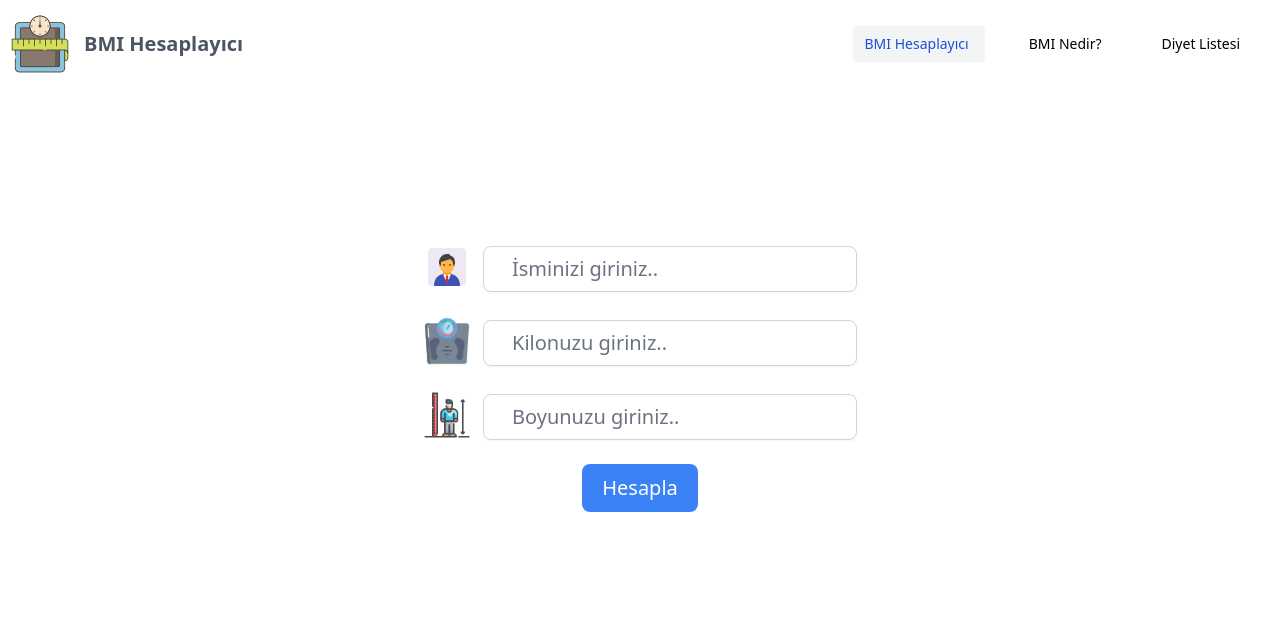
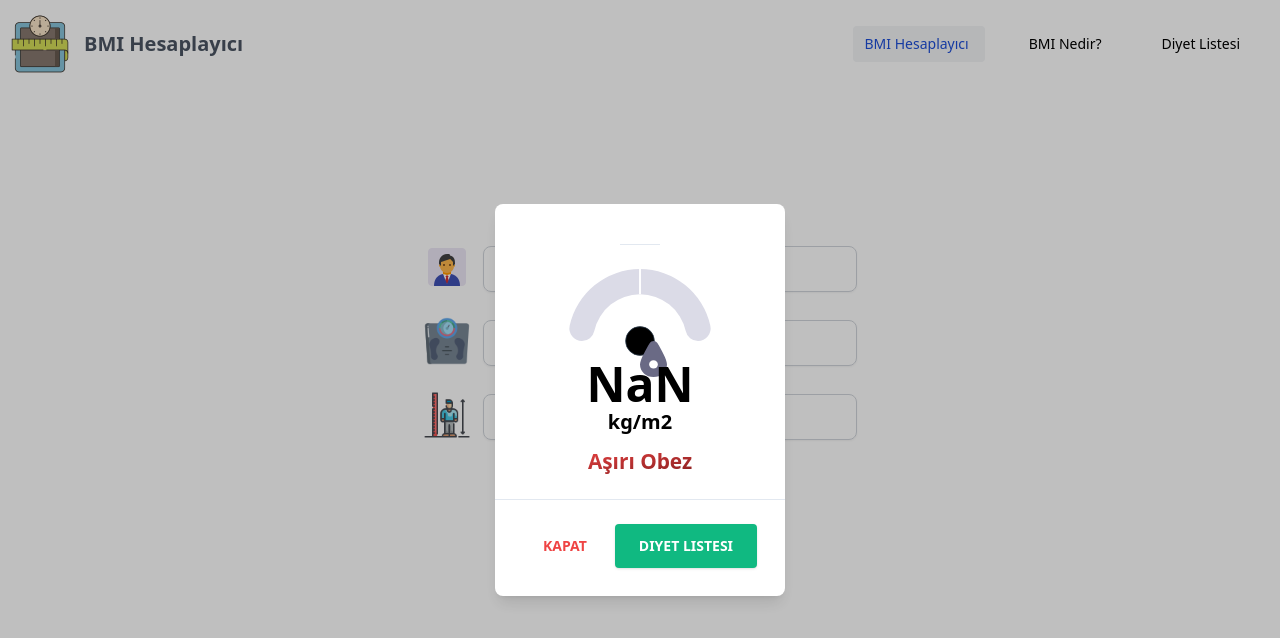
Before and after one commit to ahmetgursel/bmi-calc-app, a React (Create React App) app: page / in a window 1280 px wide. Both pictures are taken after a click on the button "Hesapla". Shown: the top 638 px of the page. Built offline with nearby package versions, Linux system fonts and the light colour scheme.

Commit message:
✨ add bmi model

```diff
--- /dev/null
+++ b/src/components/BmiModal/index.jsx
@@ -0,0 +1,43 @@
+import Gauge from '../Gauge';
+
+function BmiModal({ handleCloseModalBtn, handleDietListBtn, label, value }) {
+  return (
+    <>
+      <div className='fixed inset-0 z-50 flex items-center justify-center overflow-x-hidden overflow-y-auto outline-none focus:outline-none'>
+        <div className='relative w-auto max-w-3xl mx-auto my-6'>
+          {/*content*/}
+          <div className='relative flex flex-col w-full bg-white border-0 rounded-lg shadow-lg outline-none focus:outline-none'>
+            {/*header*/}
+            <div className='p-5 mx-auto border-b border-solid rounded-t border-slate-200'>
+              <h3 className='mx-auto text-3xl font-black '>{label}</h3>
+            </div>
+            {/*body*/}
+            <div className='p-6 mx-auto'>
+              <Gauge label={label} value={value} />
+            </div>
+            {/*footer*/}
+            <div className='flex items-center justify-end p-6 border-t border-solid rounded-b border-slate-200'>
+              <button
+                className='px-6 py-2 mb-1 mr-1 text-sm font-bold text-red-500 uppercase transition-all duration-150 ease-linear outline-none background-transparent focus:outline-none'
+                type='button'
+                onClick={handleCloseModalBtn}
+              >
+                Kapat
+              </button>
+              <button
+                className='px-6 py-3 mb-1 mr-1 text-sm font-bold text-white uppercase transition-all duration-150 ease-linear rounded shadow outline-none bg-emerald-500 active:bg-emerald-600 hover:shadow-lg focus:outline-none'
+                type='button'
+                onClick={handleDietListBtn}
+              >
+                Diyet Listesi
+              </button>
+            </div>
+          </div>
+        </div>
+      </div>
+      <div className='fixed inset-0 z-40 bg-black opacity-25'></div>
+    </>
+  );
+}
+
+export default BmiModal;
--- a/src/components/Calculator/index.jsx
+++ b/src/components/Calculator/index.jsx
@@ -1,21 +1,54 @@
 import { useState } from 'react';
+import { useNavigate } from 'react-router-dom';
 
 import idendityIcon from '../../assets/name-icon-64.png';
 import weightIcon from '../../assets/weight-icon-64.png';
 import heightIcon from '../../assets/height-icon-64.png';
 
+import BmiModal from '../BmiModal';
+
+// TODO: change input form with slider
+// TODO: form validation
+// TODO: color schemas
+
 function Calculator() {
+  const navigate = useNavigate();
+
   const [name, setName] = useState('');
   const [weight, setWeight] = useState('');
   const [height, setHeight] = useState('');
+  const [isModelOpen, setIsModelOpen] = useState(false);
+  const [calculatedBmi, setCalculatedBmi] = useState(0);
 
   const handleHesaplaBtn = () => {
+    let calculatedHeight = height / 100;
+    setCalculatedBmi((weight / (calculatedHeight * calculatedHeight)).toFixed(2));
     console.log('name', name);
     console.log('weight', weight);
-    console.log('height', height);
+    console.log('height', height / 100);
+    console.log('bmi', calculatedBmi);
+    setIsModelOpen(true);
+  };
+
+  const handleCloseModalBtn = () => {
+    setIsModelOpen(false);
+  };
+
+  const handleDietListBtn = () => {
+    console.log('diyet listesi');
+    navigate('/diet-list');
   };
 
   return (
+    <>
+      {isModelOpen && (
+        <BmiModal
+          handleCloseModalBtn={handleCloseModalBtn}
+          handleDietListBtn={handleDietListBtn}
+          label={name}
+          value={calculatedBmi}
+        />
+      )}
       <div className='container mt-10 mx-auto  px-2 py-2.5 space-y-6 md:mt-36'>
         <div className='flex items-center justify-center'>
           <label htmlFor='name' className='block mr-3 text-sm font-medium text-gray-700 '>
@@ -72,6 +105,7 @@ function Calculator() {
           </button>
         </div>
       </div>
+    </>
   );
 }
 
--- a/src/components/Gauge/index.jsx
+++ b/src/components/Gauge/index.jsx
@@ -3,10 +3,34 @@ import { arc } from 'd3-shape';
 import { scaleLinear } from 'd3-scale';
 import { format } from 'd3-format';
 
-function Gauge({ label, value }) {
+// TODO: change style to tailwind className
+
+function Gauge({ value }) {
   const min = 0;
   const max = 50;
-  const units = 'Units Deneme';
+  let label, colorRange, color;
+
+  if (value < 18.5) {
+    color = 'from-blue-300 to-blue-900';
+    colorRange = ['#93c5fd', '#1e3a8a'];
+    label = 'Zayıf';
+  } else if (value < 24.9) {
+    color = 'from-green-300 to-green-900';
+    colorRange = ['#86efac', '#14532d'];
+    label = 'İdeal';
+  } else if (value < 29.9) {
+    color = 'from-orange-400 to-rose-400';
+    colorRange = ['#fdba74', '#fb7185'];
+    label = 'Şişman';
+  } else if (value < 34.9) {
+    color = 'from-rose-300 to-rose-600';
+    colorRange = ['#fda4af', '#e11d48'];
+    label = 'Obez';
+  } else {
+    color = 'from-red-500 to-red-900';
+    colorRange = ['#f87171', '#7f1d1d'];
+    label = 'Aşırı Obez';
+  }
 
   const backgroundArc = arc()
     .innerRadius(0.65)
@@ -33,18 +57,23 @@ function Gauge({ label, value }) {
     Math.sin(angle - Math.PI / 2) * offset,
   ];
 
-  const colorScale = scaleLinear().domain([0, 1]).range(['#dbdbe7', '#4834d4']);
+  const colorScale = scaleLinear().domain([0, 1]).range(colorRange);
   const gradientSteps = colorScale.ticks(10).map((value) => colorScale(value));
   const markerLocation = getCoordsOnArc(angle, 1 - (1 - 0.65) / 2);
 
   return (
-    <div style={{ display: 'flex' }}>
+    <div className='flex'>
       <div
         style={{
           textAlign: 'center',
         }}
       >
-        <svg style={{ overflow: 'visible' }} width='9em' viewBox={[-1, -1, 2, 1].join(' ')}>
+        <svg
+          className='mx-auto'
+          style={{ overflow: 'visible' }}
+          width='9em'
+          viewBox={[-1, -1, 2, 1].join(' ')}
+        >
           <defs>
             <linearGradient
               id='Gauge__gradient'
@@ -90,10 +119,11 @@ function Gauge({ label, value }) {
         >
           {format(',')(value)}
         </div>
+        <div className='text-xl font-black'>kg/m2</div>
         {!!label && (
           <div
+            className={`text-transparent bg-clip-text bg-gradient-to-br ${color}`}
             style={{
-              color: '#8b8ba7',
               marginTop: '0.6em',
               fontSize: '1.3em',
               lineHeight: '1.3em',
@@ -103,17 +133,6 @@ function Gauge({ label, value }) {
             {label}
           </div>
         )}
-        {!!units && (
-          <div
-            style={{
-              color: '#8b8ba7',
-              lineHeight: '1.3em',
-              fontWeight: '300',
-            }}
-          >
-            {units}
-          </div>
-        )}
       </div>
     </div>
   );
--- a/src/components/NavbarContainer/index.jsx
+++ b/src/components/NavbarContainer/index.jsx
@@ -12,13 +12,13 @@ function NavbarContainer() {
 
   return (
     <nav className='bg-white border-gray-200 px-2 py-2.5 rounded'>
-      <div className='container flex flex-wrap justify-between items-center mx-auto'>
-        <a href='https://www.patika.dev/' className='flex items-center'>
+      <div className='container flex flex-wrap items-center justify-between mx-auto'>
+        <Link to='/' className='flex items-center'>
           <img src={Logo} alt='BMI Logo' className='h-16 mr-3' />
           <span className='self-center text-xl font-semibold text-gray-600 whitespace-nowrap'>
             BMI Hesaplayıcı
           </span>
-        </a>
+        </Link>
         <button
           type='button'
           className='inline-flex items-center p-2 ml-3 text-sm text-gray-500 rounded-lg md:hidden hover:bg-gray-100 focus:outline-none focus:ring-2 focus:ring-gray-200'
@@ -39,7 +39,7 @@ function NavbarContainer() {
           </svg>
         </button>
         <div className={`${isOpen ? 'show' : 'hidden'} w-full md:block md:w-auto items-center`}>
-          <ul className='flex flex-col p-4 mt-4 bg-gray-50 rounded-lg border border-gray-100 md:flex-row md:space-x-8 md:mt-0 md:text-sm md:font-medium md:border-0 md:bg-white'>
+          <ul className='flex flex-col p-4 mt-4 border border-gray-100 rounded-lg bg-gray-50 md:flex-row md:space-x-8 md:mt-0 md:text-sm md:font-medium md:border-0 md:bg-white'>
             <li>
               <Link
                 to='/'
```
Lines whose indentation alone changed are shown as unchanged.
